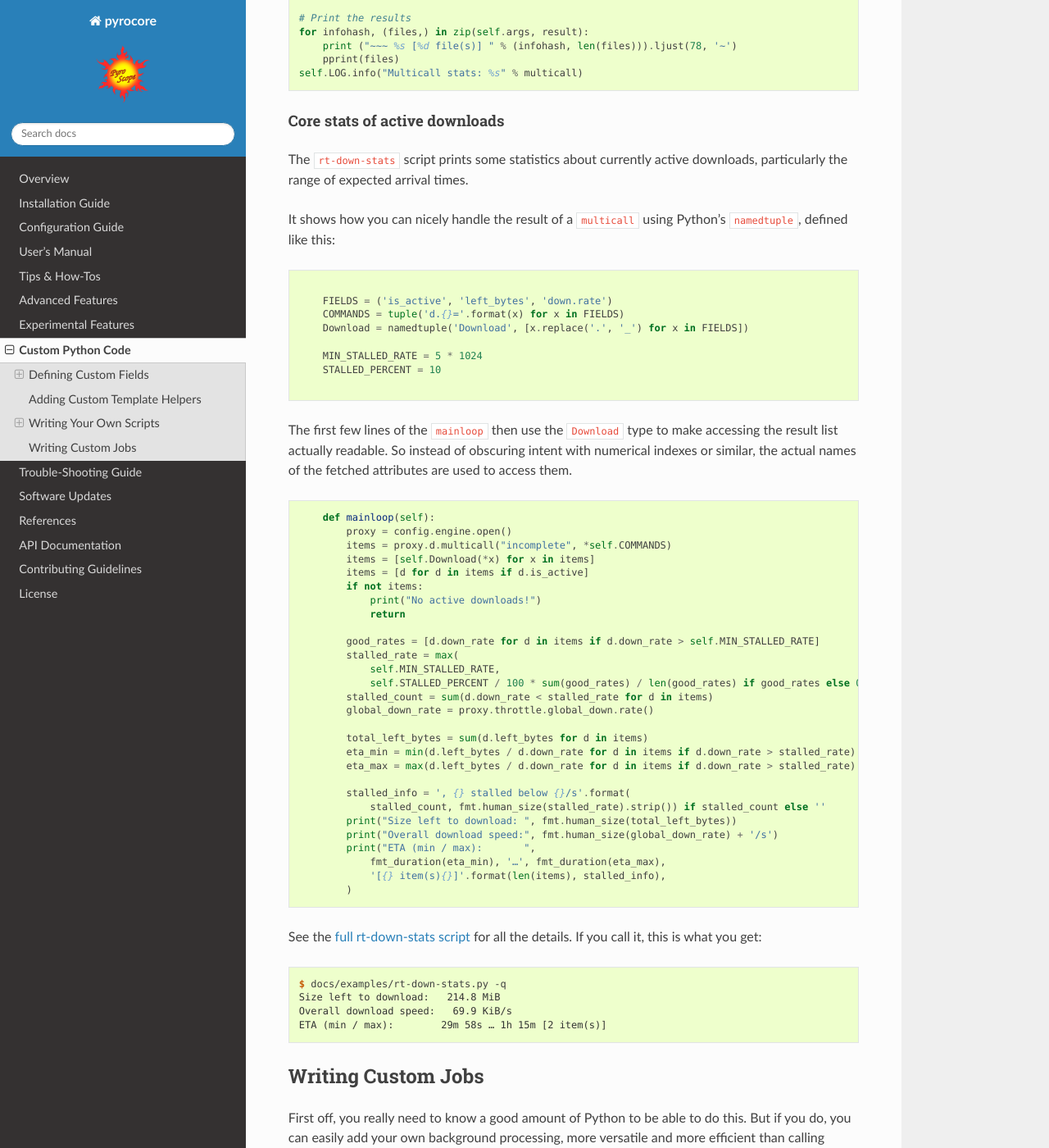
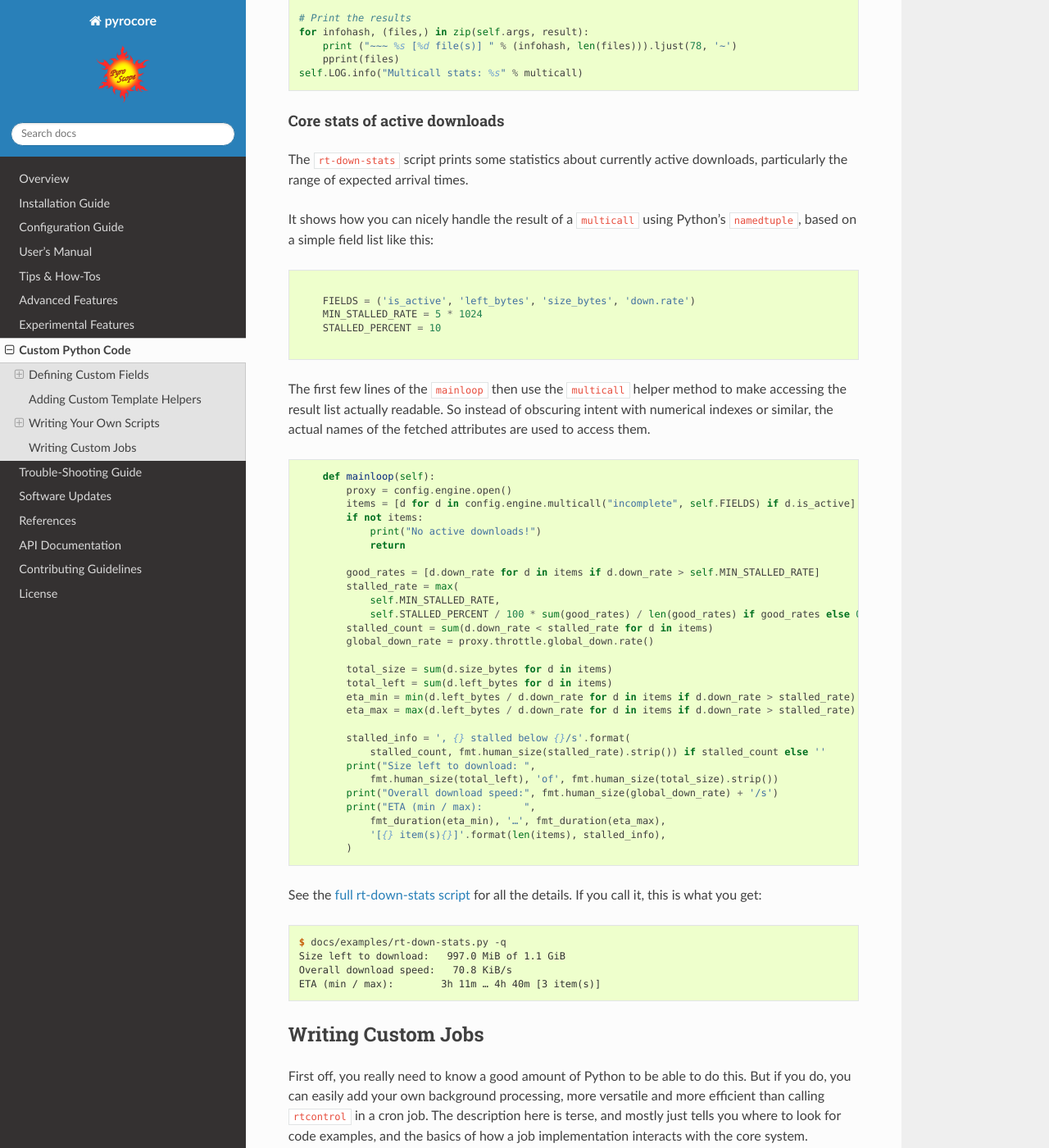
Before and after one commit to pyroscope/pyrocore, a Sphinx documentation site: the page built from docs/custom.rst, in a window 1280 px wide and 1400 px high, scrolled down 7797 px. Shown: the whole window at 82% size. Built offline with Sphinx 7.4.7 and the Read the Docs theme 2.0.0, drawn with Linux system fonts in a browser that asks for light colours.

Commit message:
rt-down-stats: use config.engine.multicall()

```diff
--- a/docs/custom-scripts.rst
+++ b/docs/custom-scripts.rst
@@ -191,15 +191,15 @@ The ``rt-down-stats`` script prints some statistics about currently active downl
 particularly the range of expected arrival times.
 
 It shows how you can nicely handle the result of a ``multicall`` using Python's ``namedtuple``,
-defined like this:
+based on a simple field list like this:
 
 .. literalinclude:: examples/rt-down-stats.py
    :language: python
    :start-after: VERSION
    :end-before: add_options
 
-The first few lines of the ``mainloop`` then use the ``Download`` type to make accessing
-the result list actually readable.
+The first few lines of the ``mainloop`` then use the ``multicall`` helper method
+to make accessing the result list actually readable.
 So instead of obscuring intent with numerical indexes or similar,
 the actual names of the fetched attributes are used to access them.
 
@@ -213,9 +213,9 @@ If you call it, this is what you get:
 .. code-block:: console
 
    $ docs/examples/rt-down-stats.py -q
-   Size left to download:   214.8 MiB
-   Overall download speed:   69.9 KiB/s
-   ETA (min / max):        29m 58s … 1h 15m [2 item(s)]
+   Size left to download:   997.0 MiB of 1.1 GiB
+   Overall download speed:   70.8 KiB/s
+   ETA (min / max):        3h 11m … 4h 40m [3 item(s)]
 
 
 .. _`full rt-down-stats script`: https://github.com/pyroscope/pyrocore/blob/master/docs/examples/rt-down-stats.py
--- a/docs/examples/rt-down-stats.py
+++ b/docs/examples/rt-down-stats.py
@@ -25,10 +25,7 @@ class DownloadStats(base.ScriptBaseWithConfig):
     # set your own version
     VERSION = '1.0'
 
-    FIELDS = ('is_active', 'left_bytes', 'down.rate')
-    COMMANDS = tuple('d.{}='.format(x) for x in FIELDS)
-    Download = namedtuple('Download', [x.replace('.', '_') for x in FIELDS])
-
+    FIELDS = ('is_active', 'left_bytes', 'size_bytes', 'down.rate')
     MIN_STALLED_RATE = 5 * 1024
     STALLED_PERCENT = 10
 
@@ -39,9 +36,7 @@ class DownloadStats(base.ScriptBaseWithConfig):
 
     def mainloop(self):
         proxy = config.engine.open()
-        items = proxy.d.multicall("incomplete", *self.COMMANDS)
-        items = [self.Download(*x) for x in items]
-        items = [d for d in items if d.is_active]
+        items = [d for d in config.engine.multicall("incomplete", self.FIELDS) if d.is_active]
         if not items:
             print("No active downloads!")
             return
@@ -53,13 +48,15 @@ class DownloadStats(base.ScriptBaseWithConfig):
         stalled_count = sum(d.down_rate < stalled_rate for d in items)
         global_down_rate = proxy.throttle.global_down.rate()
 
-        total_left_bytes = sum(d.left_bytes for d in items)
+        total_size = sum(d.size_bytes for d in items)
+        total_left = sum(d.left_bytes for d in items)
         eta_min = min(d.left_bytes / d.down_rate for d in items if d.down_rate > stalled_rate)
         eta_max = max(d.left_bytes / d.down_rate for d in items if d.down_rate > stalled_rate)
 
         stalled_info = ', {} stalled below {}/s'.format(
             stalled_count, fmt.human_size(stalled_rate).strip()) if stalled_count else ''
-        print("Size left to download: ", fmt.human_size(total_left_bytes))
+        print("Size left to download: ",
+            fmt.human_size(total_left), 'of', fmt.human_size(total_size).strip())
         print("Overall download speed:", fmt.human_size(global_down_rate) + '/s')
         print("ETA (min / max):       ",
             fmt_duration(eta_min), '…', fmt_duration(eta_max),
```
